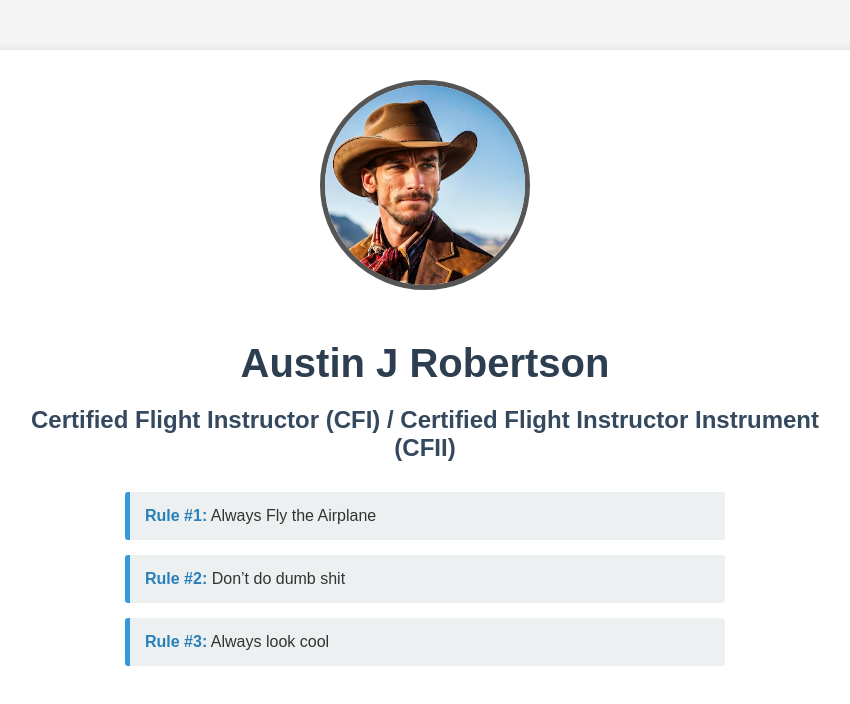
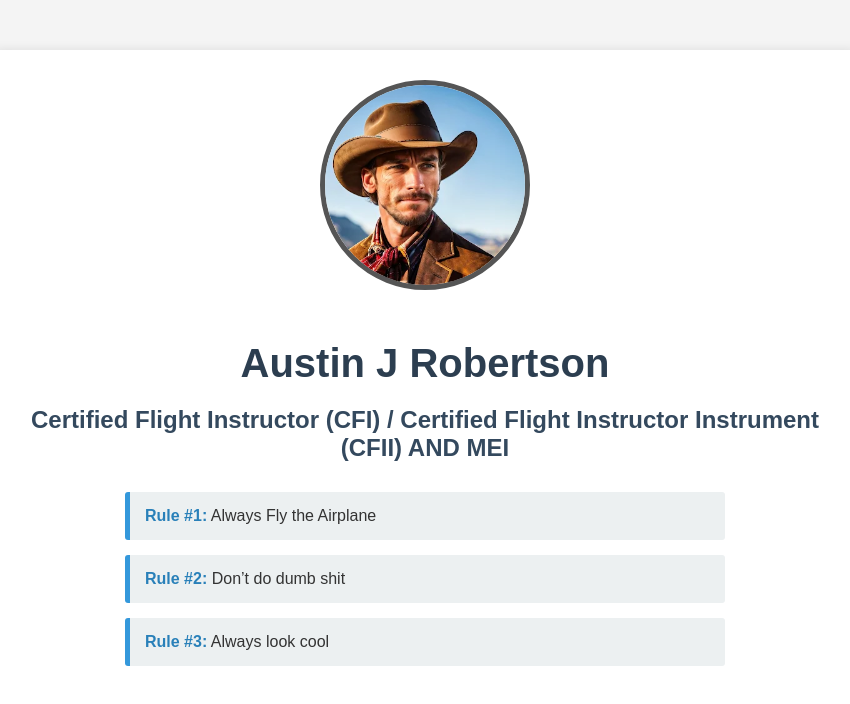
Before and after one commit to andrewcrile/austinjrobertson, a plain HTML site: page index.html in a window 1280 px wide. Shown: the whole page, without its empty margins (215-1065 px from the left). Drawn offline with Linux system fonts and the light colour scheme.

Commit message:
Update index.html

```diff
--- a/index.html
+++ b/index.html
@@ -3,7 +3,7 @@
 <head>
     <meta charset="UTF-8">
     <meta name="viewport" content="width=device-width, initial-scale=1.0">
-    <title>Austin J Robertson - CFI/CFII</title>
+    <title>Austin J Robertson - CFI/CFII/MEI</title>
     <style>
         body {
             font-family: Arial, sans-serif;
@@ -74,7 +74,7 @@
         <img src="profile.png" alt="Austin J Robertson" class="profile-pic">
 
         <h1>Austin J Robertson</h1>
-        <h2>Certified Flight Instructor (CFI) / Certified Flight Instructor Instrument (CFII)</h2>
+        <h2>Certified Flight Instructor (CFI) / Certified Flight Instructor Instrument (CFII) AND MEI</h2>
 
         <div class="rules">
             <div class="rule">
```
